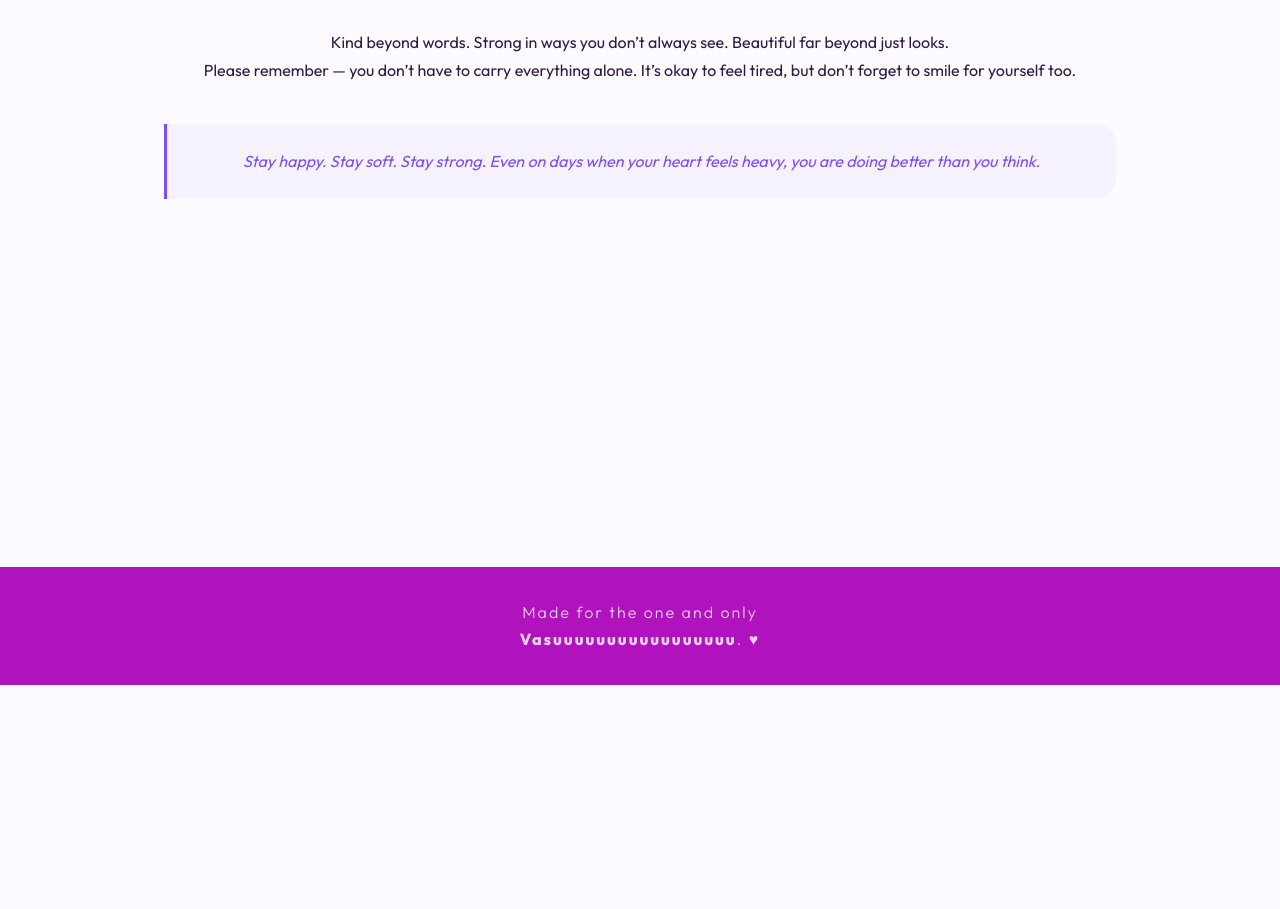
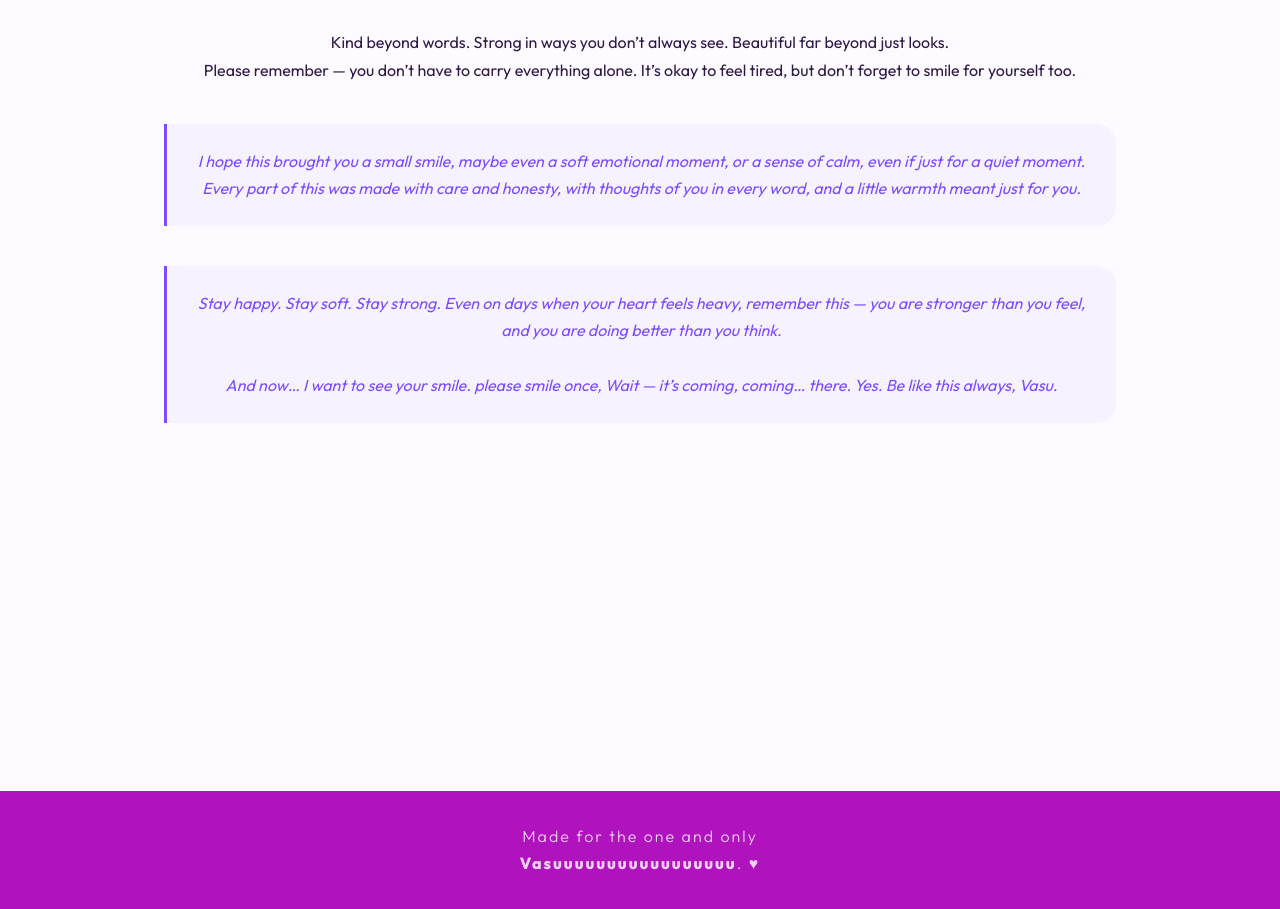
Before and after one commit to venkateshburra/vasavi, a plain HTML site: page index.html in a window 1280 px wide. Shown: the part 4891-5800 px from the top of the page. Before the commit the page ends 5576 px from the top, so only its background shows below. Drawn offline with nearby package versions, Linux system fonts and the light colour scheme; a web font is replaced by a local one.

Commit message:
added vasavi smile

```diff
--- a/index.html
+++ b/index.html
@@ -172,12 +172,35 @@
     It’s okay to feel tired,
     but don’t forget to smile for yourself too.
   </p>
+
+<p class="accent-text">
+  I hope this brought you a small smile,
+  maybe even a soft emotional moment,
+  or a sense of calm,
+  even if just for a quiet moment.
+  Every part of this was made with care and honesty,
+  with thoughts of you in every word,
+  and a little warmth meant just for you.
+</p>
+
 <p class="accent-text">
   Stay happy.
   Stay soft.
   Stay strong.
   Even on days when your heart feels heavy,
-    you are doing better than you think.
+  remember this —
+  you are stronger than you feel,
+  and you are doing better than you think.
+  <br /><br />
+  And now…
+  I want to see your smile.
+  please smile once,
+  Wait —
+  it’s coming,
+  coming…
+  there.
+  Yes.
+  Be like this always, Vasu.
 </p>
 </div>
 
```
Lines whose indentation alone changed are shown as unchanged.
